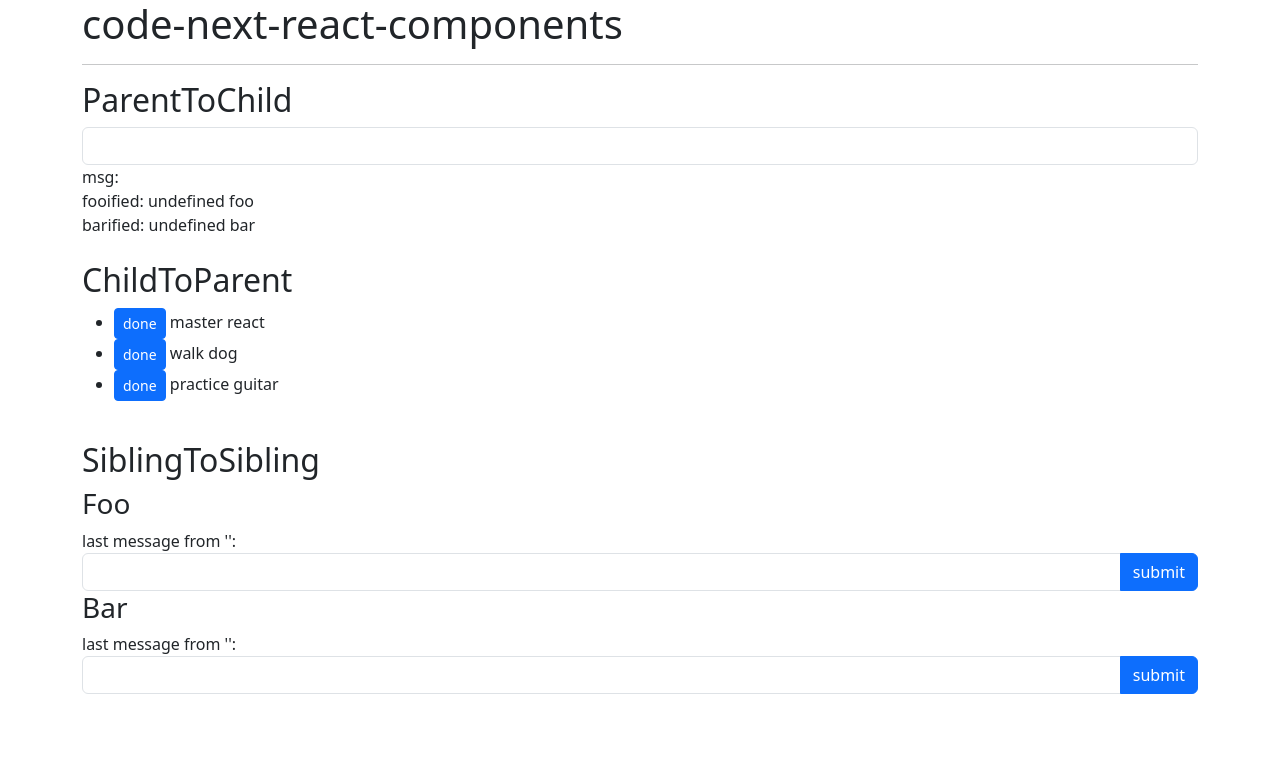
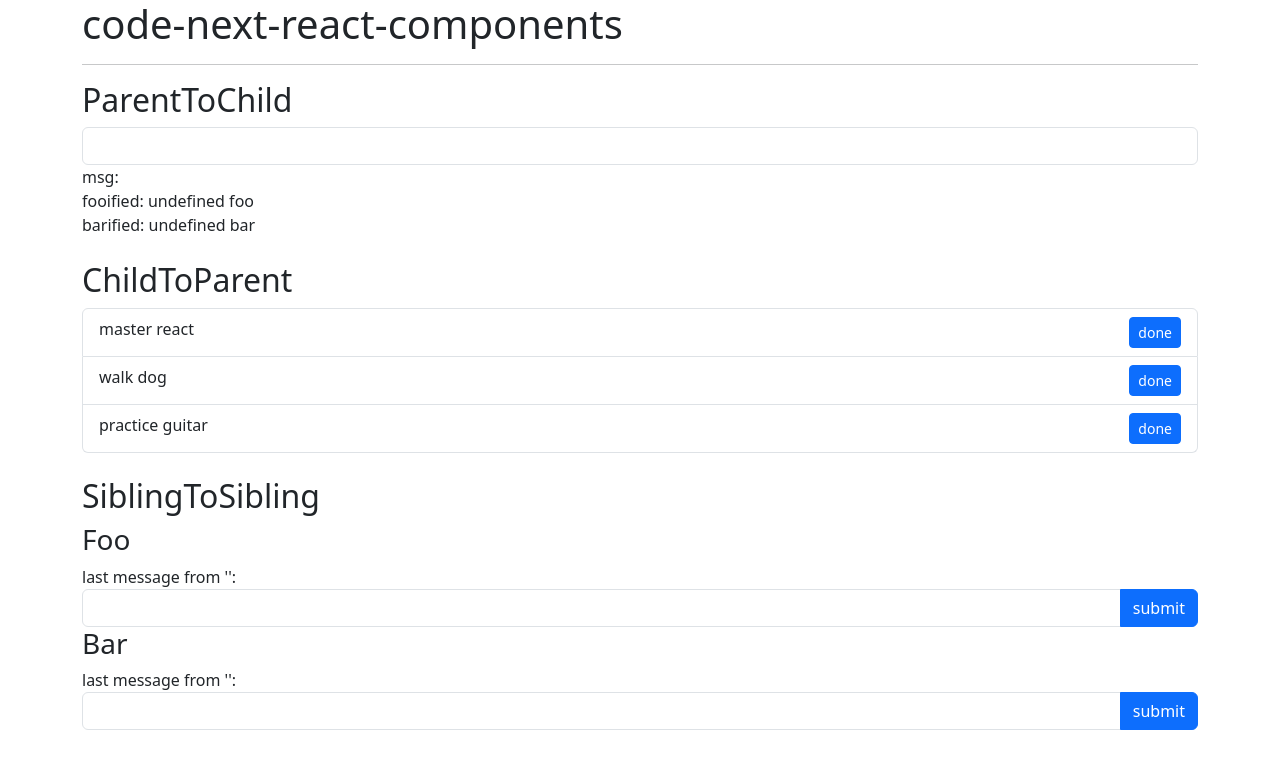
Before and after one commit to jaredjj3/code-next-react-components, a React (Create React App) app: page / in a window 1280 px wide. Shown: the top 768 px of the page. Built offline with nearby package versions, Linux system fonts and the light colour scheme.

Commit message:
2 files modified

```diff
--- a/src/ChildToParent.js
+++ b/src/ChildToParent.js
@@ -25,9 +25,11 @@
   const [todos, setTodos] = useState(INITIAL_TODOS);
 
   return (
-    <ul>
+    <ul class="list-group">
       {todos.map((todo) => (
-        <TodoListItem key={todo.id} todo={todo} />
+        <li class="list-group-item">
+          <TodoListItem key={todo.id} todo={todo} />
+        </li>
       ))}
     </ul>
   );
@@ -38,8 +40,8 @@
   const todo = props.todo;
 
   return (
-    <li>
-      <button class="btn btn-primary btn-sm">done</button> {todo.text}
-    </li>
+    <div class="d-flex justify-content-between">
+      {todo.text} <button class="btn btn-primary btn-sm">done</button>
+    </div>
   );
 };
```
Also changed, not shown: src/ChildToParent.solution.js (+6 -4 lines).
